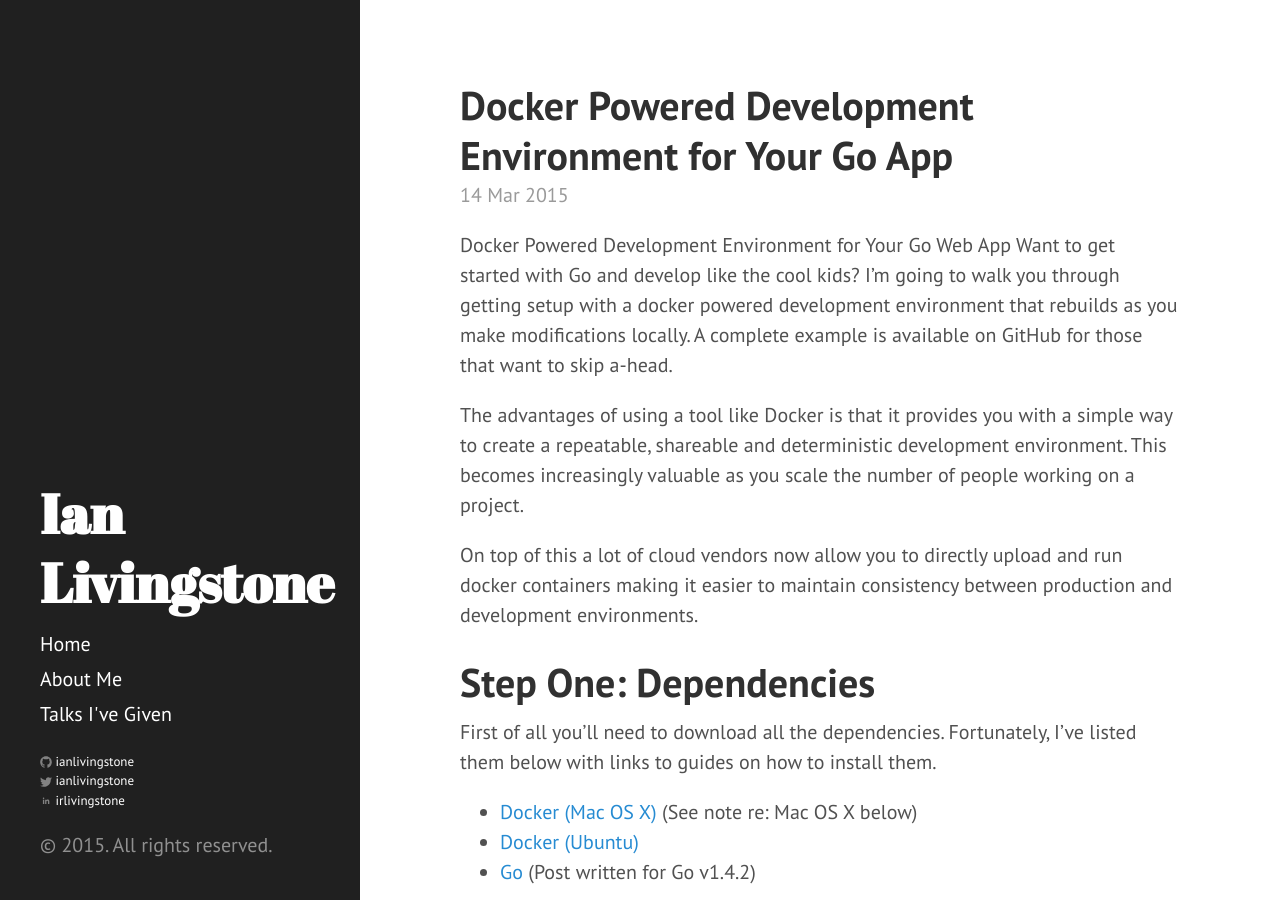
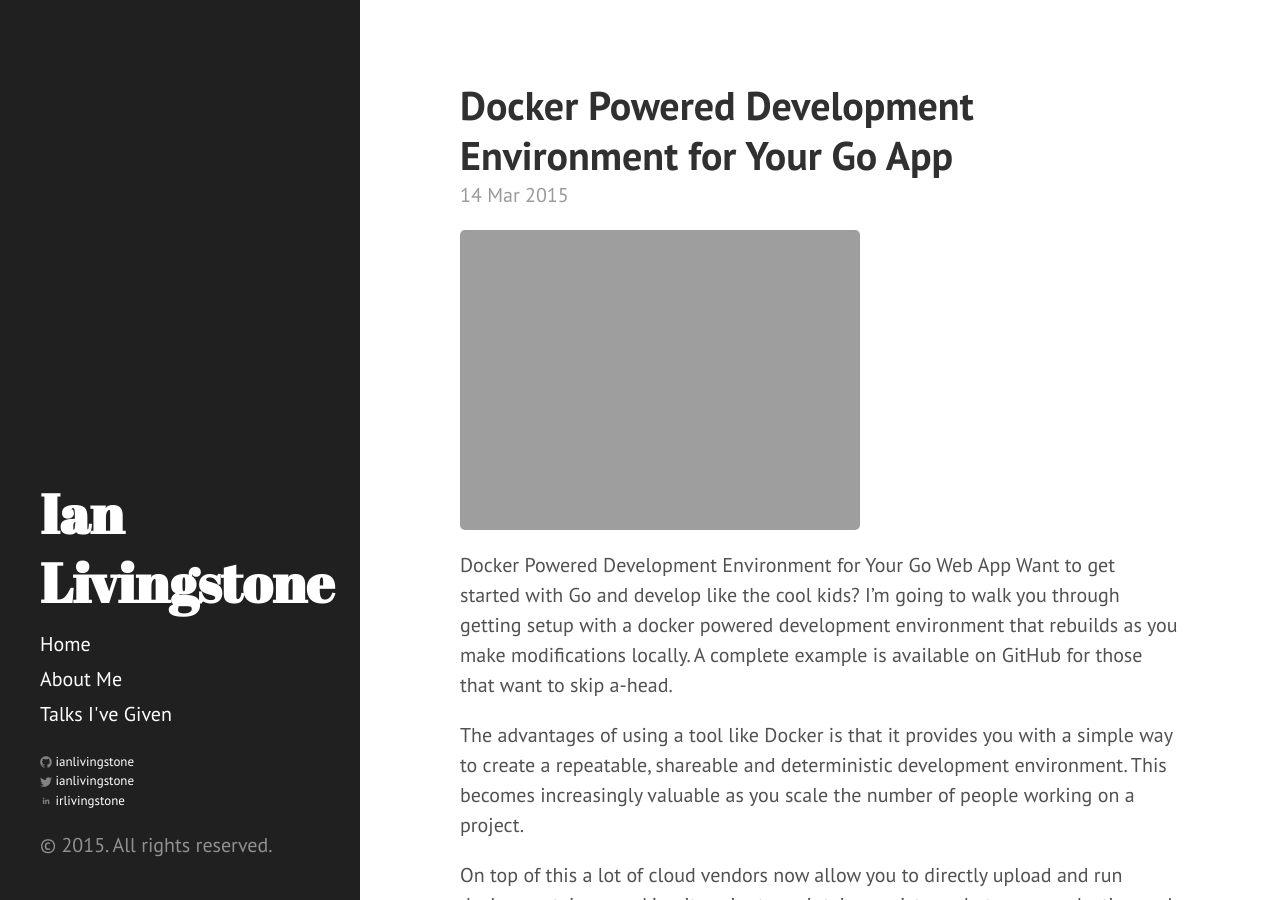
Before and after one commit to ianlivingstone/ianlivingstone.github.io, a Jekyll site: the page built from _posts/2015-03-14-docker-powered-go-dev-env.md, in a window 1280 px wide and 900 px high. Built offline with Jekyll 4.4.1, drawn with Linux system fonts in a browser that asks for light colours; Markdown is read by kramdown in place of the engine named in the settings; comment, search, counter and statistics services are not loaded.

Commit message:
Add docker image to blog post

```diff
--- a/_posts/2015-03-14-docker-powered-go-dev-env.md
+++ b/_posts/2015-03-14-docker-powered-go-dev-env.md
@@ -2,8 +2,11 @@
 layout: post
 title: "Docker Powered Development Environment for Your Go App"
 description: "Docker is a great tool for making it simple to get a development environment up and running"
+image: assets/docker.png
 tags: docker development golang go
 ---
+
+![Docker]({{ site.url }}/assets/docker.png)
 
 Docker Powered Development Environment for Your Go Web App Want to get started with Go and develop like the cool kids? I’m going to walk you through getting setup with a docker powered development environment that rebuilds as you make modifications locally. A complete example is available on GitHub for those that want to skip a-head.
 
```
